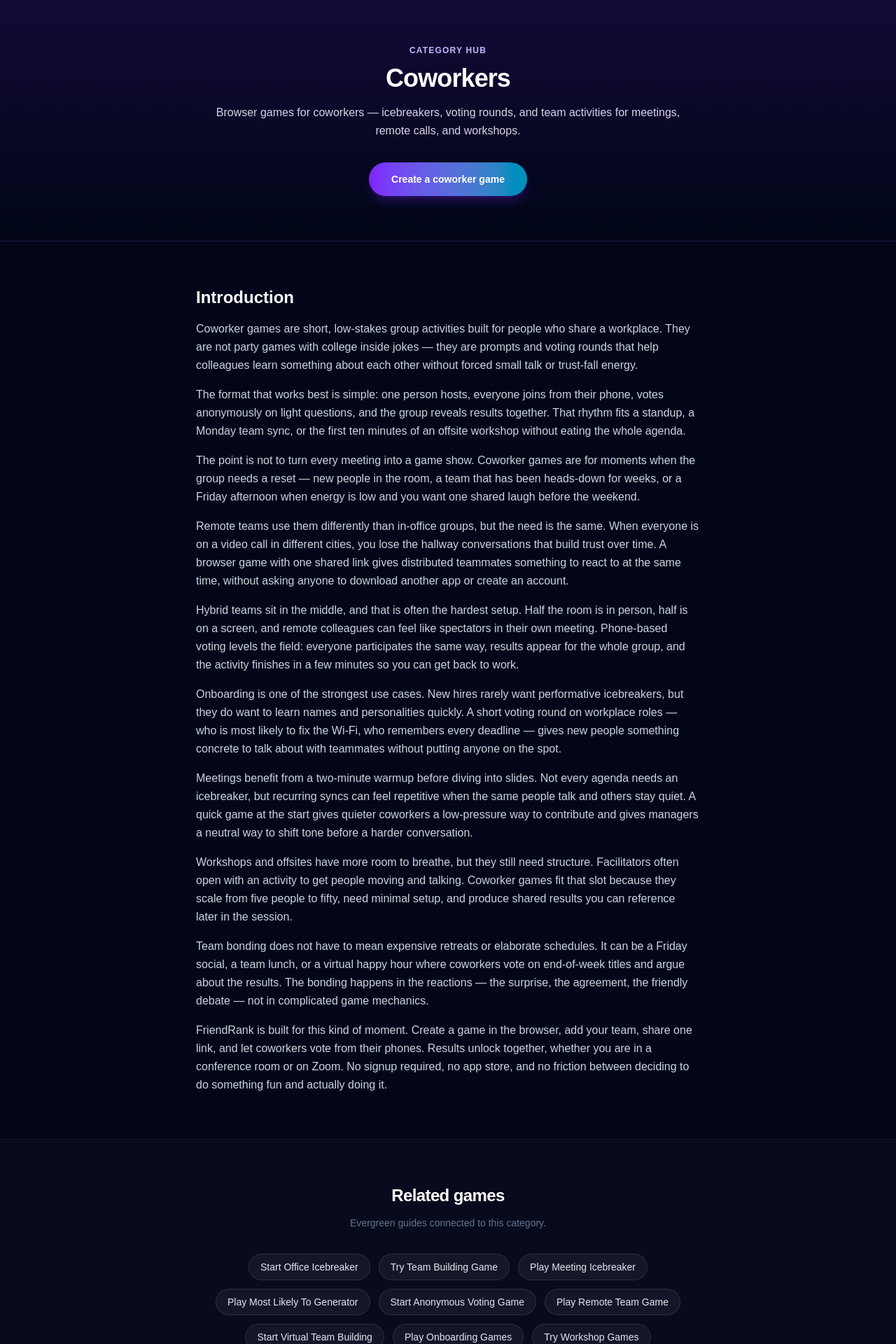
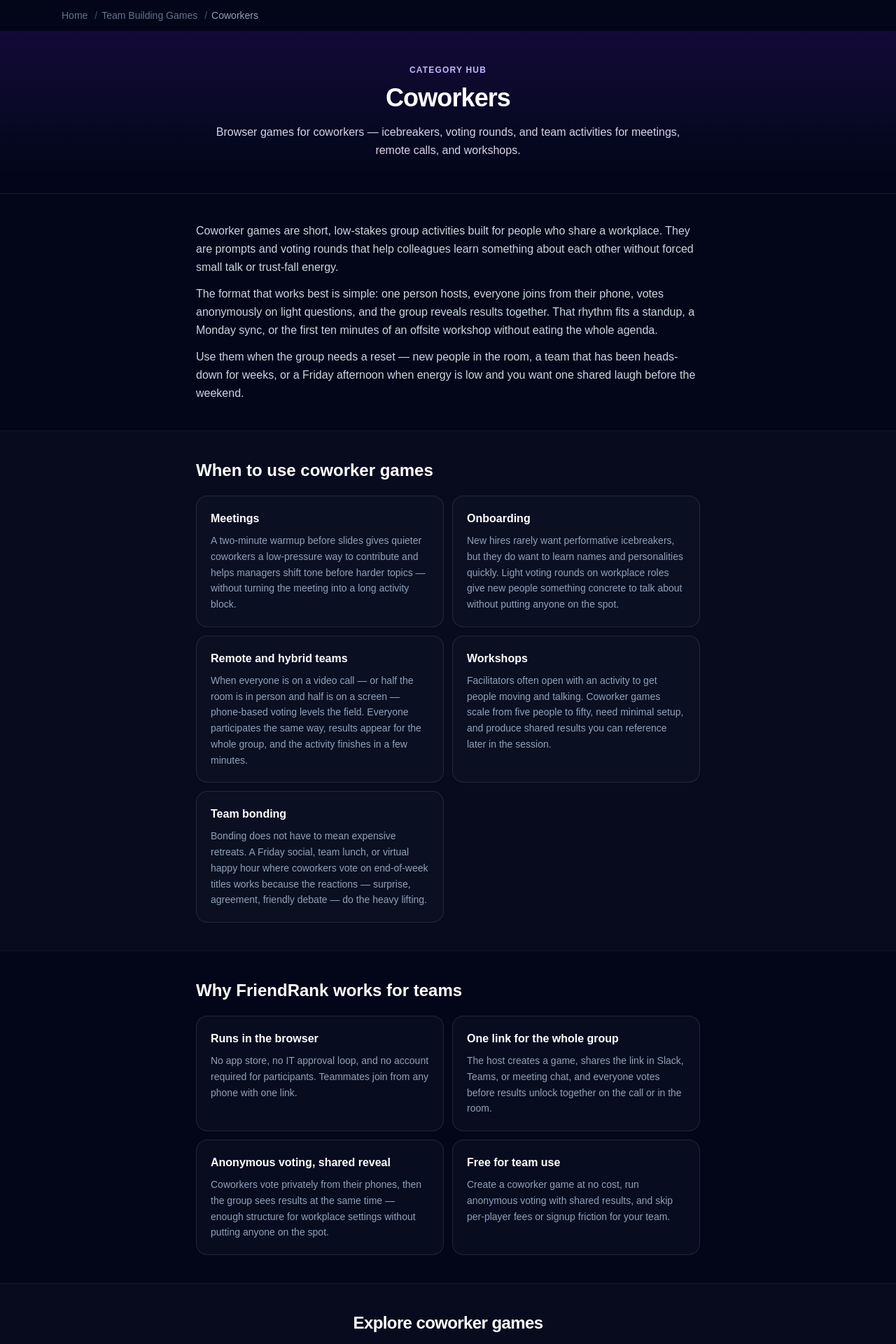
Before and after one commit to BreitlingVibe/friendrank, a Next.js app: page /categories/coworkers in a window 1280 px wide. Shown: the top 1920 px of the page at 70% size. Built offline with nearby package versions, Linux system fonts and the light colour scheme; no server answers.

Commit message:
Phase 24 Sprint 3 - Polish shared Category Hub template

```diff
--- a/components/discovery/category-hub-template.tsx
+++ b/components/discovery/category-hub-template.tsx
@@ -1,21 +1,121 @@
 import Link from "next/link";
 import { CategoryHubStructuredData } from "@/components/discovery/category-hub-structured-data";
-import { RelatedLinks, RelatedLinksGroup } from "@/components/discovery/related-links";
-import type { CategoryHubViewModel } from "@/lib/discovery/types";
+import { RelatedLinks } from "@/components/discovery/related-links";
+import { SemanticBreadcrumbs } from "@/components/shared/semantic-breadcrumbs";
+import { buildCategoryHubBreadcrumbItems } from "@/lib/discovery/category-hub-breadcrumbs";
+import { buildCategoryHubDiscoverySections } from "@/lib/discovery/category-hub-discovery";
+import type {
+  CategoryHubContent,
+  CategoryHubContentItem,
+  CategoryHubContentSection,
+  CategoryHubViewModel,
+} from "@/lib/discovery/types";
 
 type CategoryHubTemplateProps = {
   model: CategoryHubViewModel;
 };
 
+type ContentCardsProps = {
+  section: CategoryHubContentSection;
+  headingId: string;
+  className?: string;
+};
+
+function ContentCards({ section, headingId, className = "" }: ContentCardsProps) {
+  if (section.items.length === 0) {
+    return null;
+  }
+
+  return (
+    <section
+      aria-labelledby={headingId}
+      className={`py-8 sm:py-10 ${className}`.trim()}
+    >
+      <div className="mx-auto max-w-3xl px-6">
+        <h2 id={headingId} className="text-xl font-bold sm:text-2xl">
+          {section.title}
+        </h2>
+        <ul className="mt-5 grid gap-3 sm:grid-cols-2">
+          {section.items.map((item) => (
+            <li key={item.title}>
+              <ContentCard item={item} />
+            </li>
+          ))}
+        </ul>
+      </div>
+    </section>
+  );
+}
+
+function ContentCard({ item }: { item: CategoryHubContentItem }) {
+  return (
+    <article className="h-full rounded-2xl border border-white/10 bg-slate-900/40 p-4 sm:p-5">
+      <h3 className="font-semibold text-white">{item.title}</h3>
+      <p className="mt-2 text-sm leading-relaxed text-slate-400">
+        {item.description}
+      </p>
+    </article>
+  );
+}
+
+function CategoryHubIntro({
+  content,
+  hasStructuredSections,
+}: {
+  content: CategoryHubContent;
+  hasStructuredSections: boolean;
+}) {
+  if (content.introduction.length === 0) {
+    return null;
+  }
+
+  return (
+    <section
+      aria-labelledby={hasStructuredSections ? undefined : "category-hub-intro"}
+      className="py-8 sm:py-10"
+    >
+      <div className="mx-auto max-w-3xl px-6">
+        {hasStructuredSections ? null : (
+          <h2 id="category-hub-intro" className="text-xl font-bold sm:text-2xl">
+            Introduction
+          </h2>
+        )}
+        <div
+          className={`space-y-3 text-sm leading-relaxed text-slate-300 sm:text-base ${
+            hasStructuredSections ? "" : "mt-4"
+          }`.trim()}
+        >
+          {content.introduction.map((paragraph) => (
+            <p key={paragraph}>{paragraph}</p>
+          ))}
+        </div>
+      </div>
+    </section>
+  );
+}
+
 export function CategoryHubTemplate({ model }: CategoryHubTemplateProps) {
   const { category, content, related } = model;
-  const ctaLabel = content.ctaLabel ?? "Create a free game";
+  const breadcrumbs = buildCategoryHubBreadcrumbItems(model);
+  const discovery = buildCategoryHubDiscoverySections(related);
+  const hasStructuredSections = Boolean(content.useCases || content.benefits);
+
+  const exploreTitle =
+    content.exploreGamesTitle ??
+    (discovery.showAdditionalPages
+      ? "Related games"
+      : `Explore ${category.title.toLowerCase()} games`);
+
+  const additionalTitle =
+    content.additionalPagesTitle ?? "More to explore";
 
   return (
     <div className="min-h-screen bg-slate-950 text-white">
       <CategoryHubStructuredData model={model} />
+      <SemanticBreadcrumbs items={breadcrumbs} className="max-w-3xl" />
+
       <header className="border-b border-white/5 bg-gradient-to-b from-violet-950/40 to-slate-950">
-        <div className="mx-auto max-w-3xl px-6 py-14 text-center sm:py-16">
+        <div className="mx-auto max-w-3xl px-6 py-10 text-center sm:py-12">
           <p className="text-xs font-semibold uppercase tracking-widest text-violet-300">
             Category hub
           </p>
@@ -31,51 +131,67 @@ export function CategoryHubTemplate({ model }: CategoryHubTemplateProps) {
           >
             {category.description}
           </p>
-          <div className="mt-8">
-            <Link
-              href={related.gameEntryPoint.href}
-              className="inline-flex rounded-full bg-gradient-to-r from-violet-600 to-cyan-600 px-8 py-3.5 text-sm font-semibold shadow-lg shadow-violet-600/25 transition hover:from-violet-500 hover:to-cyan-500"
-              aria-label={content.ctaAriaLabel ?? ctaLabel}
-            >
-              {ctaLabel}
-            </Link>
-          </div>
         </div>
       </header>
 
-      <section aria-labelledby="category-hub-intro" className="py-12 sm:py-16">
-        <div className="mx-auto max-w-3xl px-6">
-          <h2 id="category-hub-intro" className="text-xl font-bold sm:text-2xl">
-            Introduction
-          </h2>
-          <div className="mt-4 space-y-4 text-sm leading-relaxed text-slate-300 sm:text-base">
-            {content.introduction.map((paragraph) => (
-              <p key={paragraph}>{paragraph}</p>
-            ))}
-          </div>
-        </div>
-      </section>
-
-      <RelatedLinks
-        title="Related games"
-        links={related.relatedEvergreenPages}
-        explanation="Evergreen guides connected to this category."
+      <CategoryHubIntro
+        content={content}
+        hasStructuredSections={hasStructuredSections}
       />
 
-      <RelatedLinks
-        title="Related articles"
-        links={related.recommendedNextPages}
-        explanation="Suggested next pages based on the discovery graph."
-      />
+      {content.useCases ? (
+        <ContentCards
+          section={content.useCases}
+          headingId="category-hub-use-cases"
+          className="border-t border-white/5 bg-white/[0.02]"
+        />
+      ) : null}
 
-      <RelatedLinksGroup
-        pillars={related.relatedPillar ? [related.relatedPillar] : []}
-        categories={related.relatedCategories}
-      />
+      {content.benefits ? (
+        <ContentCards
+          section={content.benefits}
+          headingId="category-hub-benefits"
+          className="border-t border-white/5"
+        />
+      ) : null}
+
+      {discovery.primaryGames.length > 0 ? (
+        <RelatedLinks
+          title={exploreTitle}
+          links={discovery.primaryGames}
+          explanation="Evergreen guides connected to this category."
+          className="border-t border-white/5 bg-white/[0.02] py-8 sm:py-10"
+        />
+      ) : null}
+
+      {discovery.showAdditionalPages ? (
+        <RelatedLinks
+          title={additionalTitle}
+          links={discovery.additionalPages}
+          explanation="Suggested next pages based on the discovery graph."
+          className="border-t border-white/5 py-8 sm:py-10"
+        />
+      ) : null}
+
+      {discovery.liveCategories.length > 0 ? (
+        <RelatedLinks
+          title="Related categories"
+          links={discovery.liveCategories}
+          className="border-t border-white/5 py-8 sm:py-10"
+        />
+      ) : null}
+
+      {discovery.parentPillar ? (
+        <RelatedLinks
+          title="Parent pillar"
+          links={[discovery.parentPillar]}
+          className="border-t border-white/5 py-8 sm:py-10"
+        />
+      ) : null}
 
       <section
         aria-labelledby="category-hub-cta"
-        className="border-t border-white/5 py-12 sm:py-16"
+        className="border-t border-white/5 py-8 sm:py-10"
       >
         <div className="mx-auto max-w-3xl px-6 text-center">
           <h2 id="category-hub-cta" className="text-xl font-bold sm:text-2xl">
@@ -86,10 +202,11 @@ export function CategoryHubTemplate({ model }: CategoryHubTemplateProps) {
           </p>
           <div className="mt-6">
             <Link
-              href={related.gameEntryPoint.href}
-              className="inline-flex rounded-full border border-white/10 bg-white/5 px-8 py-3.5 text-sm font-semibold transition hover:bg-white/10"
+              href={discovery.gameEntryPoint.href}
+              className="inline-flex rounded-full bg-gradient-to-r from-violet-600 to-cyan-600 px-8 py-3.5 text-sm font-semibold shadow-lg shadow-violet-600/25 transition hover:from-violet-500 hover:to-cyan-500"
+              aria-label={content.ctaAriaLabel ?? content.ctaLabel ?? "Create a free game"}
             >
-              {related.gameEntryPoint.title}
+              {content.ctaLabel ?? discovery.gameEntryPoint.title}
             </Link>
           </div>
         </div>
@@ -98,13 +215,13 @@ export function CategoryHubTemplate({ model }: CategoryHubTemplateProps) {
       {content.faq.length > 0 ? (
         <section
           aria-labelledby="category-hub-faq"
-          className="border-t border-white/5 py-12 sm:py-16"
+          className="border-t border-white/5 py-8 sm:py-10"
         >
           <div className="mx-auto max-w-3xl px-6">
             <h2 id="category-hub-faq" className="text-xl font-bold sm:text-2xl">
               FAQ
             </h2>
-            <dl className="mt-8 space-y-4">
+            <dl className="mt-6 space-y-3">
               {content.faq.map((item) => (
                 <div
                   key={item.question}
--- /dev/null
+++ b/lib/discovery/category-hub-breadcrumbs.ts
@@ -0,0 +1,27 @@
+import { getCategoryHubPath } from "@/lib/discovery/category-registry";
+import type { CategoryHubViewModel } from "@/lib/discovery/types";
+import { buildHomeBreadcrumbItem, type BreadcrumbItem } from "@/lib/seo/breadcrumbs";
+
+/** Breadcrumb trail shared by visible nav and JSON-LD BreadcrumbList. */
+export function buildCategoryHubBreadcrumbItems(
+  model: CategoryHubViewModel,
+): BreadcrumbItem[] {
+  const pillar = model.related.relatedPillar;
+  const items: BreadcrumbItem[] = [buildHomeBreadcrumbItem()];
+
+  if (pillar) {
+    items.push({
+      name: pillar.title,
+      path: pillar.href,
+      position: 2,
+    });
+  }
+
+  items.push({
+    name: model.category.title,
+    path: getCategoryHubPath(model.category.slug),
+    position: items.length + 1,
+  });
+
+  return items;
+}
--- a/lib/discovery/category-hub-content.ts
+++ b/lib/discovery/category-hub-content.ts
@@ -32,17 +32,66 @@ export const CATEGORY_HUB_CONTENT: Record<string, CategoryHubContent> = {
     schemaDescription:
       "Free browser coworker games with anonymous voting for meetings, remote teams, hybrid groups, onboarding, workshops, and team bonding.",
     introduction: [
-      "Coworker games are short, low-stakes group activities built for people who share a workplace. They are not party games with college inside jokes — they are prompts and voting rounds that help colleagues learn something about each other without forced small talk or trust-fall energy.",
-      "The format that works best is simple: one person hosts, everyone joins from their phone, votes anonymously on light questions, and the group reveals results together. That rhythm fits a standup, a Monday team sync, or the first ten minutes of an offsite workshop without eating the whole agenda.",
-      "The point is not to turn every meeting into a game show. Coworker games are for moments when the group needs a reset — new people in the room, a team that has been heads-down for weeks, or a Friday afternoon when energy is low and you want one shared laugh before the weekend.",
-      "Remote teams use them differently than in-office groups, but the need is the same. When everyone is on a video call in different cities, you lose the hallway conversations that build trust over time. A browser game with one shared link gives distributed teammates something to react to at the same time, without asking anyone to download another app or create an account.",
-      "Hybrid teams sit in the middle, and that is often the hardest setup. Half the room is in person, half is on a screen, and remote colleagues can feel like spectators in their own meeting. Phone-based voting levels the field: everyone participates the same way, results appear for the whole group, and the activity finishes in a few minutes so you can get back to work.",
-      "Onboarding is one of the strongest use cases. New hires rarely want performative icebreakers, but they do want to learn names and personalities quickly. A short voting round on workplace roles — who is most likely to fix the Wi-Fi, who remembers every deadline — gives new people something concrete to talk about with teammates without putting anyone on the spot.",
-      "Meetings benefit from a two-minute warmup before diving into slides. Not every agenda needs an icebreaker, but recurring syncs can feel repetitive when the same people talk and others stay quiet. A quick game at the start gives quieter coworkers a low-pressure way to contribute and gives managers a neutral way to shift tone before a harder conversation.",
-      "Workshops and offsites have more room to breathe, but they still need structure. Facilitators often open with an activity to get people moving and talking. Coworker games fit that slot because they scale from five people to fifty, need minimal setup, and produce shared results you can reference later in the session.",
-      "Team bonding does not have to mean expensive retreats or elaborate schedules. It can be a Friday social, a team lunch, or a virtual happy hour where coworkers vote on end-of-week titles and argue about the results. The bonding happens in the reactions — the surprise, the agreement, the friendly debate — not in complicated game mechanics.",
-      "FriendRank is built for this kind of moment. Create a game in the browser, add your team, share one link, and let coworkers vote from their phones. Results unlock together, whether you are in a conference room or on Zoom. No signup required, no app store, and no friction between deciding to do something fun and actually doing it.",
+      "Coworker games are short, low-stakes group activities built for people who share a workplace. They are prompts and voting rounds that help colleagues learn something about each other without forced small talk or trust-fall energy.",
+      "The format that works best is simple: one person hosts, everyone joins from their phone, votes anonymously on light questions, and the group reveals results together. That rhythm fits a standup, a Monday sync, or the first ten minutes of an offsite workshop without eating the whole agenda.",
+      "Use them when the group needs a reset — new people in the room, a team that has been heads-down for weeks, or a Friday afternoon when energy is low and you want one shared laugh before the weekend.",
     ],
+    useCases: {
+      title: "When to use coworker games",
+      items: [
+        {
+          title: "Meetings",
+          description:
+            "A two-minute warmup before slides gives quieter coworkers a low-pressure way to contribute and helps managers shift tone before harder topics — without turning the meeting into a long activity block.",
+        },
+        {
+          title: "Onboarding",
+          description:
+            "New hires rarely want performative icebreakers, but they do want to learn names and personalities quickly. Light voting rounds on workplace roles give new people something concrete to talk about without putting anyone on the spot.",
+        },
+        {
+          title: "Remote and hybrid teams",
+          description:
+            "When everyone is on a video call — or half the room is in person and half is on a screen — phone-based voting levels the field. Everyone participates the same way, results appear for the whole group, and the activity finishes in a few minutes.",
+        },
+        {
+          title: "Workshops",
+          description:
+            "Facilitators often open with an activity to get people moving and talking. Coworker games scale from five people to fifty, need minimal setup, and produce shared results you can reference later in the session.",
+        },
+        {
+          title: "Team bonding",
+          description:
+            "Bonding does not have to mean expensive retreats. A Friday social, team lunch, or virtual happy hour where coworkers vote on end-of-week titles works because the reactions — surprise, agreement, friendly debate — do the heavy lifting.",
+        },
+      ],
+    },
+    benefits: {
+      title: "Why FriendRank works for teams",
+      items: [
+        {
+          title: "Runs in the browser",
+          description:
+            "No app store, no IT approval loop, and no account required for participants. Teammates join from any phone with one link.",
+        },
+        {
+          title: "One link for the whole group",
+          description:
+            "The host creates a game, shares the link in Slack, Teams, or meeting chat, and everyone votes before results unlock together on the call or in the room.",
+        },
+        {
+          title: "Anonymous voting, shared reveal",
+          description:
+            "Coworkers vote privately from their phones, then the group sees results at the same time — enough structure for workplace settings without putting anyone on the spot.",
+        },
+        {
+          title: "Free for team use",
+          description:
+            "Create a coworker game at no cost, run anonymous voting with shared results, and skip per-player fees or signup friction for your team.",
+        },
+      ],
+    },
+    exploreGamesTitle: "Explore coworker games",
     faq: [
       {
         question: "What are coworker games?",
--- /dev/null
+++ b/lib/discovery/category-hub-discovery.ts
@@ -0,0 +1,42 @@
+import { dedupeDiscoveryLinks } from "@/lib/discovery/link-utils";
+import type { DiscoveryLink, RelatedContent } from "@/lib/discovery/types";
+
+export type CategoryHubDiscoverySections = {
+  primaryGames: DiscoveryLink[];
+  additionalPages: DiscoveryLink[];
+  liveCategories: DiscoveryLink[];
+  parentPillar: DiscoveryLink | null;
+  gameEntryPoint: DiscoveryLink;
+  /** When false, render one combined explore section from primaryGames only. */
+  showAdditionalPages: boolean;
+};
+
+function getAvailableLinks(links: DiscoveryLink[]): DiscoveryLink[] {
+  return links.filter((link) => link.available);
+}
+
+/**
+ * Partitions category hub discovery links without duplicate URLs across sections.
+ * Unavailable registry entries (planned/seed categories) are excluded from UI.
+ */
+export function buildCategoryHubDiscoverySections(
+  related: RelatedContent,
+): CategoryHubDiscoverySections {
+  const primaryGames = getAvailableLinks(related.relatedEvergreenPages);
+  const primarySlugs = new Set(primaryGames.map((link) => link.slug));
+
+  const additionalPages = dedupeDiscoveryLinks(
+    getAvailableLinks(related.recommendedNextPages).filter(
+      (link) => !primarySlugs.has(link.slug),
+    ),
+  );
+
+  return {
+    primaryGames,
+    additionalPages,
+    liveCategories: getAvailableLinks(related.relatedCategories),
+    parentPillar: related.relatedPillar?.available ? related.relatedPillar : null,
+    gameEntryPoint: related.gameEntryPoint,
+    showAdditionalPages: additionalPages.length > 0,
+  };
+}
--- a/lib/discovery/index.ts
+++ b/lib/discovery/index.ts
@@ -57,6 +57,8 @@ export {
 export type {
   CategoryDefinition,
   CategoryHubContent,
+  CategoryHubContentItem,
+  CategoryHubContentSection,
   CategoryHubFaqItem,
   CategoryHubStatus,
   CategoryHubViewModel,
```
Also changed, not shown: lib/discovery/category-hub-schema.ts (+2 -26 lines), lib/discovery/types.ts (+17 -0 lines), 1 other file (tests, documents, lock files or other folders).
